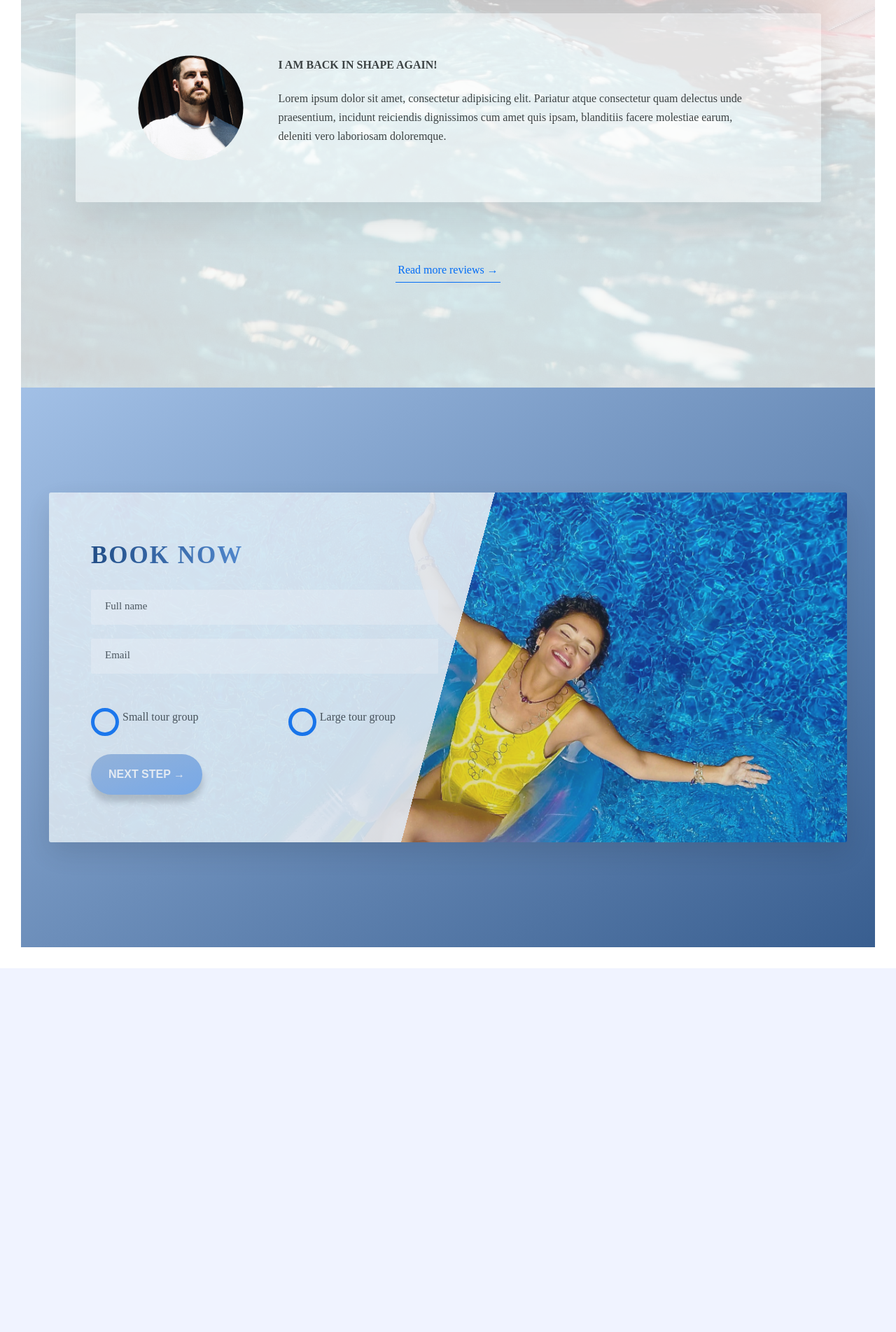
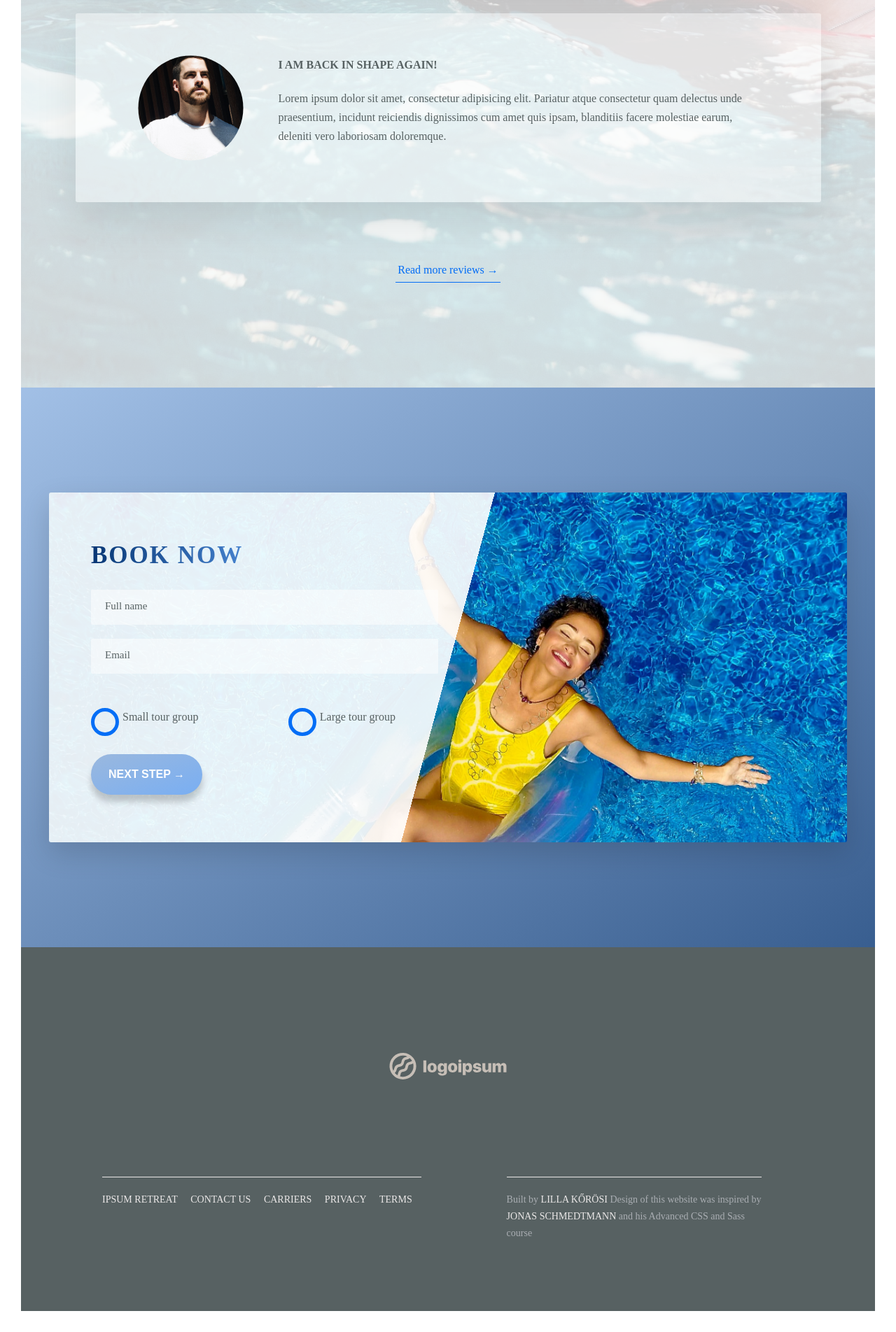
Before and after one commit to laila1222/sass-practice, a PHP site: page / in a window 1280 px wide. Shown: the part 4214-6118 px from the top of the page at 70% size. Before the commit the page ends 5598 px from the top, so only its background shows below. Run offline with PHP 8.4, Linux system fonts and the light colour scheme; some web fonts are replaced.

Commit message:
added footer

```diff
--- a/sport-center/css/style.css
+++ b/sport-center/css/style.css
@@ -49,13 +49,13 @@ body {
   font-family: 'Enriqueta', serif;
   font-weight: 400;
   line-height: 1.7;
-  color: #3c4243; }
+  color: #576162; }
 
 .heading-primary {
   width: auto;
   text-align: center;
   text-transform: uppercase;
-  color: #f1f1f1;
+  color: #ebe8e8;
   animation-name: scaleIn;
   animation-duration: 1.5s;
   animation-timing-function: ease-in-out; }
@@ -115,12 +115,12 @@ body {
     box-shadow: 0 0.5rem 1rem rgba(0, 0, 0, 0.2); }
 
 .button--white {
-  color: #3c4243;
+  color: #576162;
   background-color: #fff; }
 
 .button--orange {
   background-image: linear-gradient(to right bottom, rgba(245, 202, 133, 0.5), rgba(255, 130, 56, 0.4));
-  color: #375758;
+  color: #576162;
   font-weight: 700; }
 
 .button--blue {
@@ -252,7 +252,7 @@ body {
       -webkit-box-decoration-break: clone;
       box-decoration-break: clone; }
       .card__heading-span--1 {
-        background-image: linear-gradient(to right bottom, rgba(47, 78, 117, 0.85), rgba(69, 129, 205, 0.85)); }
+        background-image: linear-gradient(to right bottom, rgba(4, 110, 246, 0.85), rgba(69, 129, 205, 0.85)); }
     .card__heading--juice {
       top: 16.7rem; }
   .card__details {
@@ -266,14 +266,14 @@ body {
       font-size: 1.6rem;
       padding: 1rem; }
       .card__details li:not(:last-child) {
-        border-bottom: 1px solid rgba(175, 191, 211, 0.5); }
+        border-bottom: 1px solid rgba(170, 174, 179, 0.5); }
   .card__cta {
     width: 90%;
     text-align: center; }
   .card__price-box {
     text-align: center;
     margin-bottom: 8rem;
-    color: #f1f1f1; }
+    color: #ebe8e8; }
   .card__price-only {
     font-size: 2rem;
     text-transform: uppercase; }
@@ -351,7 +351,7 @@ body {
   .form__input:focus:invalid {
     border-bottom: 3px solid #ff8238; }
   .form__input::-webkit-input-placeholder {
-    color: #3c4243; }
+    color: #576162; }
 
 .form__label {
   font-size: 1.2rem;
@@ -435,6 +435,49 @@ body {
 .col-1-of-2 {
   width: 40%; }
 
+.footer {
+  background-color: #576162;
+  padding: 10rem 0;
+  font-size: 1.4rem;
+  color: #aaaeb3; }
+  .footer__logo-box {
+    text-align: center;
+    margin-bottom: 8rem; }
+  .footer__logo {
+    width: 25rem;
+    height: auto;
+    filter: invert(100%); }
+  .footer__navigation {
+    border-top: 1px solid #ebe8e8;
+    padding-top: 2rem;
+    display: inline-block; }
+  .footer__container {
+    max-width: 114rem;
+    margin: 0 auto; }
+  .footer__sub-container {
+    width: 40%; }
+  .footer__list {
+    list-style: none; }
+  .footer__item {
+    display: inline-block; }
+    .footer__item:not(:last-child) {
+      margin-right: 1.5rem; }
+  .footer__link:link, .footer__link:visited {
+    color: #ebe8e8;
+    background-color: #576162;
+    text-decoration: none;
+    text-transform: uppercase;
+    display: inline-block;
+    transition: all .2s; }
+    .footer__link:link:hover, .footer__link:link:active, .footer__link:visited:hover, .footer__link:visited:active {
+      box-shadow: 0 1rem 2rem rgba(0, 0, 0, 0.4);
+      transform: rotate(5deg) scale(1.5); }
+  .footer__copyright {
+    border-top: 1px solid #ebe8e8;
+    padding-top: 2rem;
+    width: 80%;
+    margin: 0 auto; }
+
 .section-about {
   padding: 15rem 0 25rem 0;
   background-color: #f0f3ff; }
--- a/sport-center/index.html
+++ b/sport-center/index.html
@@ -95,8 +95,8 @@
         </div>
       </section>
 
-      <section class="section-features">
-        <div class="u-flex-even">
+      <section class="section-features" data-aos="fade-in">
+        <div class="u-flex-even" data-aos="fade-in">
           <div class="feature-box">
             <i class="feature-box__icon icon-basic-compass"></i>
             <h3 class="heading-tertiary u-margin-bottom-small">Easy to find</h3>
@@ -135,7 +135,7 @@
         </div>
       </section>
 
-      <section class="section-plans" id="section-plans">
+      <section class="section-plans" id="section-plans" data-aos="fade-in">
         <div class="u-center-text">
           <h2 class="heading-secondary u-margin-bottom-big">
             Most popular plans
@@ -264,13 +264,13 @@
         </div>
       </section>
 
-      <section class="section-stories">
+      <section class="section-stories" data-aos="fade-in">
         <div class="bg-image"></div>
         <div class="u-center-text u-margin-bottom-big">
           <h2 class="heading-secondary">A truly relaxing experience</h2>
         </div>
 
-        <div class="story u-flex-even u-margin-bottom-medium">
+        <div class="story u-flex-even u-margin-bottom-medium" data-aos="fade-in">
           <figure class="story__shape">
             <img src="images/girl.jpg" alt="guest" class="story__image" />
             <figcaption class="story__caption">Julia Herman</figcaption>
@@ -288,7 +288,7 @@
           </div>
         </div>
 
-        <div class="story u-flex-even">
+        <div class="story u-flex-even" data-aos="fade-in">
           <figure class="story__shape">
             <img src="images/man.jpg" alt="guest" class="story__image" />
             <figcaption class="story__caption">Robert Johnson</figcaption>
@@ -311,8 +311,8 @@
         </div>
       </section>
 
-      <section class="section-book">
-        <div class="book">
+      <section class="section-book" data-aos="fade-in">
+        <div class="book" data-aos="fade-in">
           <div class="book__form">
             <form action="#" class="form">
               <div class="u-margin-bottom-small">
@@ -370,7 +370,9 @@
               </div>
 
               <div class="form__group">
-                <button class="button button--blue u-no-border">Next step &rarr;</button>
+                <button class="button button--blue u-no-border">
+                  Next step &rarr;
+                </button>
               </div>
             </form>
           </div>
@@ -378,6 +380,49 @@
       </section>
     </main>
 
+    <footer class="footer">
+      <div class="footer__logo-box">
+        <img src="images/logo.svg" alt="Full logo" class="footer__logo" />
+      </div>
+      <div class="footer__container u-flex-even">
+
+          <div class="footer__navigation footer__sub-container">
+            <ul class="footer_list">
+              <li class="footer__item">
+                <a href="#" class="footer__link">Ipsum Retreat</a>
+              </li>
+
+              <li class="footer__item">
+                <a href="#" class="footer__link">Contact us</a>
+              </li>
+              <li class="footer__item">
+                <a href="#" class="footer__link">Carriers</a>
+              </li>
+              <li class="footer__item">
+                <a href="#" class="footer__link">Privacy</a>
+              </li>
+              <li class="footer__item">
+                <a href="#" class="footer__link">Terms</a>
+              </li>
+            </ul>
+
+        </div>
+        <div class="footer__sub-container">
+          <p class="footer__copyright">
+            Built by
+            <a href="https://github.com/Laila1222" class="footer__link"
+              >Lilla Kőrösi</a
+            >
+            Design of this website was inspired by
+            <a href="https://codingheroes.io/index.html" class="footer__link"
+              >Jonas Schmedtmann</a
+            >
+            and his Advanced CSS and Sass course
+          </p>
+        </div>
+      </div>
+    </footer>
+
     <script src="https://unpkg.com/aos@next/dist/aos.js"></script>
     <script>
       AOS.init();
--- a/sport-center/sass/abstracts/_variables.scss
+++ b/sport-center/sass/abstracts/_variables.scss
@@ -1,24 +1,21 @@
 // Colors
 
+
 $color-primary: rgb(4, 110, 246);
-
-$color-primary-medium: rgb(47, 78, 117);
-$color-primary-light-1:rgb(69, 129, 205);
-$color-primary-light-2:rgb(69, 129, 205);
+$color-primary-light:rgb(69, 129, 205);
 $color-primary-dark: rgb(7, 54, 116);
 
 
 $color-secondary: rgb(255, 130, 56);
 $color-secondary-light: rgb(245, 202, 133);
 
-$color-grey-dark: rgb(60, 66, 67);
-$color-grey-light: rgb(55, 87, 88);
-$color-grey-lighter: rgb(175, 191, 211);
+$color-grey-dark: rgb(87, 97, 98);
+$color-grey-light: rgb(170, 174, 179);
 
 $color-beige: rgb(240, 243, 255);
 
 $color-white-primary: #fff;
-$color-white-secondary: rgb(241, 241, 241);
+$color-white-secondary: rgb(235, 232, 232);
 $color-black: #000;
 
 // Fonts
--- a/sport-center/sass/base/_typography.scss
+++ b/sport-center/sass/base/_typography.scss
@@ -50,7 +50,7 @@ body {
     text-transform: uppercase;
     font-weight: 700;
     // Linear gradient color for font
-    background-image: linear-gradient(to right, $color-primary-dark, $color-primary-light-1);
+    background-image: linear-gradient(to right, $color-primary-dark, $color-primary-light);
     display: inline-block;
     -webkit-background-clip: text;
     color: transparent;
--- a/sport-center/sass/components/_button.scss
+++ b/sport-center/sass/components/_button.scss
@@ -42,7 +42,7 @@
       rgba($color-secondary-light, 0.5),
       rgba($color-secondary, 0.4)
     );
-    color: $color-grey-light;
+    color: $color-grey-dark;
     font-weight: 700;
 
 
@@ -54,7 +54,7 @@
   &--blue {
     background-image: linear-gradient(
       to right bottom,
-      rgba($color-primary-light-1, .5),
+      rgba($color-primary-light, .5),
       rgba($color-primary, .5)
     );
     color: $color-white-primary;
--- a/sport-center/sass/components/_card.scss
+++ b/sport-center/sass/components/_card.scss
@@ -91,8 +91,8 @@
       &--1 {
         background-image: linear-gradient(
           to right bottom,
-          rgba($color-primary-medium, 0.85),
-          rgba($color-primary-light-1, 0.85)
+          rgba($color-primary, 0.85),
+          rgba($color-primary-light, 0.85)
         );
       }
     }
@@ -117,7 +117,7 @@
       padding: 1rem;
 
       &:not(:last-child) {
-        border-bottom: 1px solid rgba($color-grey-lighter, 0.5);
+        border-bottom: 1px solid rgba($color-grey-light, 0.5);
       }
     }
   }
--- a/sport-center/sass/components/_feature-box.scss
+++ b/sport-center/sass/components/_feature-box.scss
@@ -17,7 +17,7 @@
     display: inline-block;
     background-image: linear-gradient(
       to right,
-      $color-primary-light-1,
+      $color-primary-light,
       $color-primary-dark
     );
     color: transparent;
--- /dev/null
+++ b/sport-center/sass/layout/_footer.scss
@@ -0,0 +1,84 @@
+.footer {
+    background-color: $color-grey-dark;
+    padding:10rem 0;
+    font-size: 1.4rem;
+    color: $color-grey-light;
+
+
+
+    &__logo-box {
+        text-align: center;
+        margin-bottom: 8rem;
+    }
+
+    &__logo {
+        width: 25rem;
+        height: auto;
+        filter: invert(100%);
+    }
+
+
+    &__navigation {
+        border-top: 1px solid $color-white-secondary;
+        padding-top: 2rem;
+        display: inline-block;
+    }
+
+    &__container {
+        max-width: 114rem;
+        margin: 0 auto;
+    }
+
+    &__sub-container {
+        width: 40%;
+    }
+
+
+
+
+
+
+
+    &__list {
+        list-style: none;
+    }
+
+    &__item {
+        display: inline-block;
+
+        &:not(:last-child) {
+            margin-right: 1.5rem;
+
+        }
+    }
+
+    &__link {
+        &:link,
+        &:visited {
+
+            color:$color-white-secondary;
+            background-color: $color-grey-dark;
+            text-decoration: none;
+            text-transform: uppercase;
+            display: inline-block;
+            transition: all .2s;
+
+            &:hover,
+            &:active {
+                // color: $color-primary;
+
+
+                box-shadow: 0 1rem 2rem rgba($color-black, .4);
+                transform: rotate(5deg) scale(1.5);
+            }
+        }
+    }
+
+    &__copyright {
+        border-top: 1px solid $color-white-secondary;
+        padding-top: 2rem;
+        width: 80%;
+        margin: 0 auto;
+
+    }
+}
--- a/sport-center/sass/main.scss
+++ b/sport-center/sass/main.scss
@@ -20,7 +20,7 @@
 
 @import "layout/header";
 @import "layout/grid";
-@import "layout/test";
+@import "layout/footer";
 
 @import "pages/home";
 @import "pages/test";
--- a/sport-center/sass/pages/_home.scss
+++ b/sport-center/sass/pages/_home.scss
@@ -7,7 +7,7 @@
   padding: 20rem 0;
   background-image: linear-gradient(
       to right bottom,
-      rgba($color-primary-light-2, 0.5),
+      rgba($color-primary-light, 0.5),
       rgba($color-primary-dark, 0.5)
     ),
     url(../images/pool.jpg);
@@ -43,7 +43,7 @@
   padding: 15rem 0;
   background-image: linear-gradient(
     to right bottom,
-    rgba($color-primary-light-1, 0.5),
+    rgba($color-primary-light, 0.5),
     rgba($color-primary-dark, 0.8)
   );
 
```
Also changed, not shown: sport-center/sass/layout/_test.scss (deleted).
